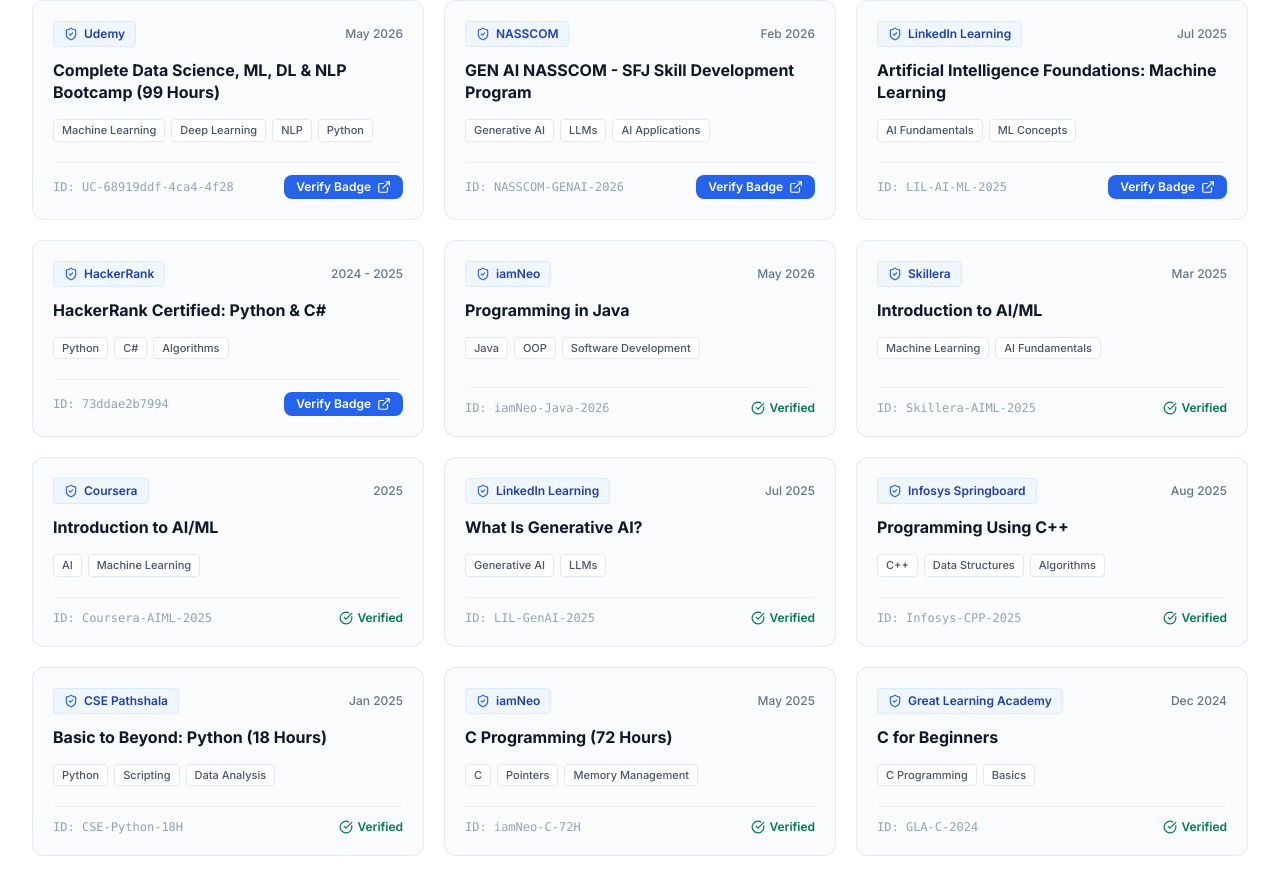
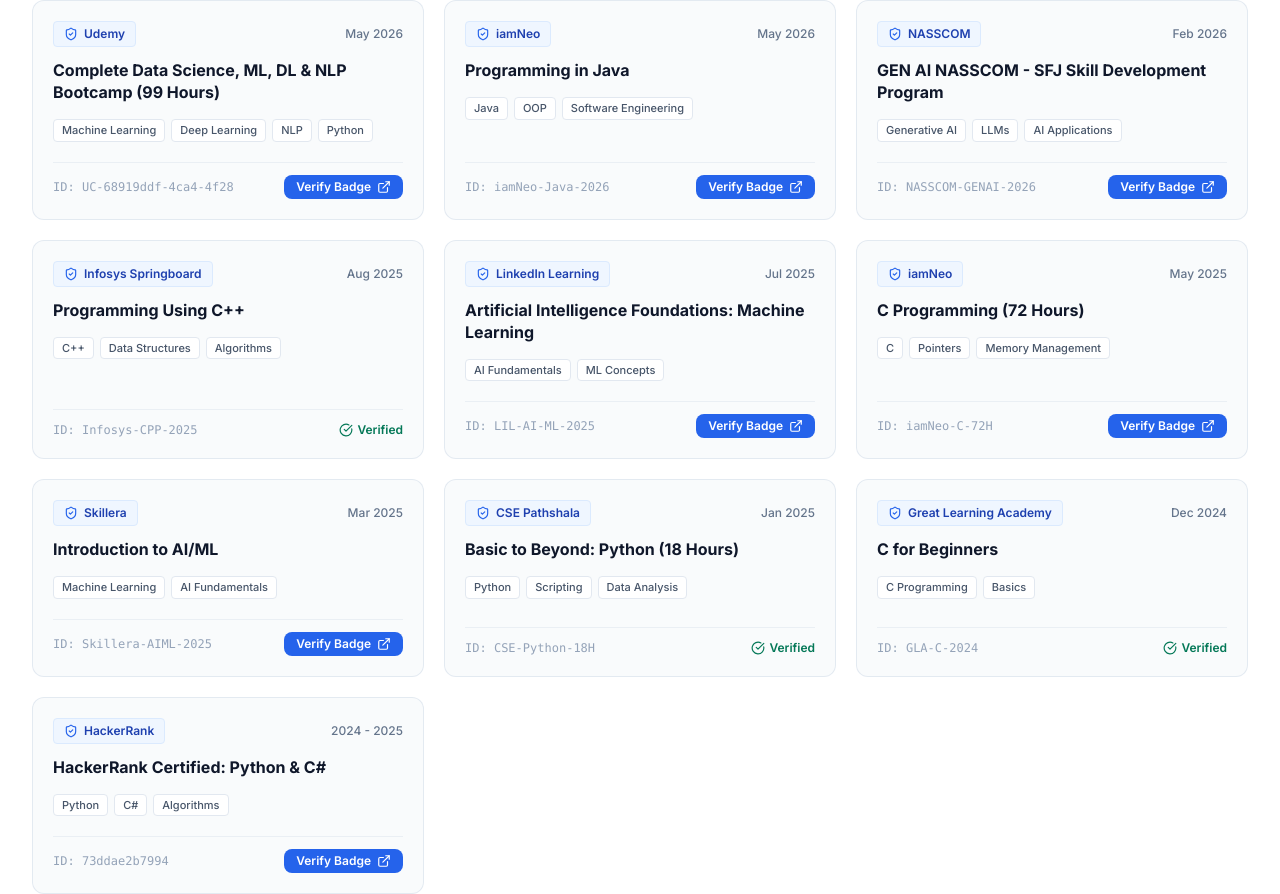
Before and after one commit to lizarawat/portfolio, a React (Vite) app: page / in a window 1280 px wide. Shown: the part 4691-5585 px from the top of the page. Built offline with nearby package versions, Linux system fonts and the light colour scheme.

Commit message:
Organize 13 certifications in reverse chronological order, attach new examly & skillera links, and omit requested items

```diff
--- a/src/data/resumeData.js
+++ b/src/data/resumeData.js
@@ -199,6 +199,14 @@
 
 export const certifications = [
   {
+    title: "MongoDB Certified Database Administrator Path",
+    issuer: "MongoDB",
+    date: "Sep 2026",
+    credentialId: "MongoDB-DBA-2026",
+    tags: ["Databases", "NoSQL", "Indexing", "DBA"],
+    link: "https://drive.google.com/drive/folders/1MlaPGk2NMorip76oQz_WLABApUA7Bvv_?usp=sharing"
+  },
+  {
     title: "Oracle Cloud Infrastructure AI Foundations Associate",
     issuer: "Oracle University",
     date: "Jul 2026",
@@ -215,20 +223,20 @@
     link: "https://catalog-education.oracle.com/ords/certview/sharebadge?id=F8FECD775404A7E4D58F5BB4A943B22BAF50A6E4B14C056777A1628258186818"
   },
   {
-    title: "MongoDB Certified Database Administrator Path",
-    issuer: "MongoDB",
-    date: "Sep 2026",
-    credentialId: "MongoDB-DBA-2026",
-    tags: ["Databases", "NoSQL", "Indexing", "DBA"],
-    link: "https://drive.google.com/drive/folders/1MlaPGk2NMorip76oQz_WLABApUA7Bvv_?usp=sharing"
-  },
-  {
     title: "Complete Data Science, ML, DL & NLP Bootcamp (99 Hours)",
     issuer: "Udemy",
     date: "May 2026",
     credentialId: "UC-68919ddf-4ca4-4f28",
     tags: ["Machine Learning", "Deep Learning", "NLP", "Python"],
     link: "https://udemy-certificate.s3.amazonaws.com/image/UC-68919ddf-4ca4-4f28-af9b-6eaae46f2f53.jpg"
+  },
+  {
+    title: "Programming in Java",
+    issuer: "iamNeo",
+    date: "May 2026",
+    credentialId: "iamNeo-Java-2026",
+    tags: ["Java", "OOP", "Software Engineering"],
+    link: "https://lpucolab438.examly.io/certificate/U2FsdGVkX19vNpoTWvo155A2Q4UMoZeAcYJqF4a9Dsg%3D"
   },
   {
     title: "GEN AI NASSCOM - SFJ Skill Development Program",
@@ -239,6 +247,14 @@
     link: "https://drive.google.com/drive/folders/15qb-dltrK-d9B556pu3CBftItTjJEg9x"
   },
   {
+    title: "Programming Using C++",
+    issuer: "Infosys Springboard",
+    date: "Aug 2025",
+    credentialId: "Infosys-CPP-2025",
+    tags: ["C++", "Data Structures", "Algorithms"],
+    link: null
+  },
+  {
     title: "Artificial Intelligence Foundations: Machine Learning",
     issuer: "LinkedIn Learning",
     date: "Jul 2025",
@@ -247,20 +263,12 @@
     link: "https://www.linkedin.com/learning/certificates/9065a8a04872e04f7086ad92c2c97f47921d7f2cc9bbbde05557f5556e6edd11"
   },
   {
-    title: "HackerRank Certified: Python & C#",
-    issuer: "HackerRank",
-    date: "2024 - 2025",
-    credentialId: "73ddae2b7994",
-    tags: ["Python", "C#", "Algorithms"],
-    link: "https://www.hackerrank.com/certificates/73ddae2b7994"
-  },
-  {
-    title: "Programming in Java",
+    title: "C Programming (72 Hours)",
     issuer: "iamNeo",
-    date: "May 2026",
-    credentialId: "iamNeo-Java-2026",
-    tags: ["Java", "OOP", "Software Development"],
-    link: null
+    date: "May 2025",
+    credentialId: "iamNeo-C-72H",
+    tags: ["C", "Pointers", "Memory Management"],
+    link: "https://lpucolab438.examly.io/certificate/U2FsdGVkX19tpgsnvdSvcnh7LV6%2F12QcXOw4w7sexZ8%3D"
   },
   {
     title: "Introduction to AI/ML",
@@ -268,31 +276,7 @@
     date: "Mar 2025",
     credentialId: "Skillera-AIML-2025",
     tags: ["Machine Learning", "AI Fundamentals"],
-    link: null
-  },
-  {
-    title: "Introduction to AI/ML",
-    issuer: "Coursera",
-    date: "2025",
-    credentialId: "Coursera-AIML-2025",
-    tags: ["AI", "Machine Learning"],
-    link: null
-  },
-  {
-    title: "What Is Generative AI?",
-    issuer: "LinkedIn Learning",
-    date: "Jul 2025",
-    credentialId: "LIL-GenAI-2025",
-    tags: ["Generative AI", "LLMs"],
-    link: null
-  },
-  {
-    title: "Programming Using C++",
-    issuer: "Infosys Springboard",
-    date: "Aug 2025",
-    credentialId: "Infosys-CPP-2025",
-    tags: ["C++", "Data Structures", "Algorithms"],
-    link: null
+    link: "https://www.linkedin.com/posts/liza-rawat-912975352_ai-machinelearning-lifelonglearning-activity-7312874682704166912-Ye6f?utm_source=share&utm_medium=member_desktop&rcm=ACoAAFgQad4BnTBSquJP2h3zX-XUDmABldjx9NA"
   },
   {
     title: "Basic to Beyond: Python (18 Hours)",
@@ -303,20 +287,20 @@
     link: null
   },
   {
-    title: "C Programming (72 Hours)",
-    issuer: "iamNeo",
-    date: "May 2025",
-    credentialId: "iamNeo-C-72H",
-    tags: ["C", "Pointers", "Memory Management"],
-    link: null
-  },
-  {
     title: "C for Beginners",
     issuer: "Great Learning Academy",
     date: "Dec 2024",
     credentialId: "GLA-C-2024",
     tags: ["C Programming", "Basics"],
     link: null
+  },
+  {
+    title: "HackerRank Certified: Python & C#",
+    issuer: "HackerRank",
+    date: "2024 - 2025",
+    credentialId: "73ddae2b7994",
+    tags: ["Python", "C#", "Algorithms"],
+    link: "https://www.hackerrank.com/certificates/73ddae2b7994"
   }
 ];
 
```
